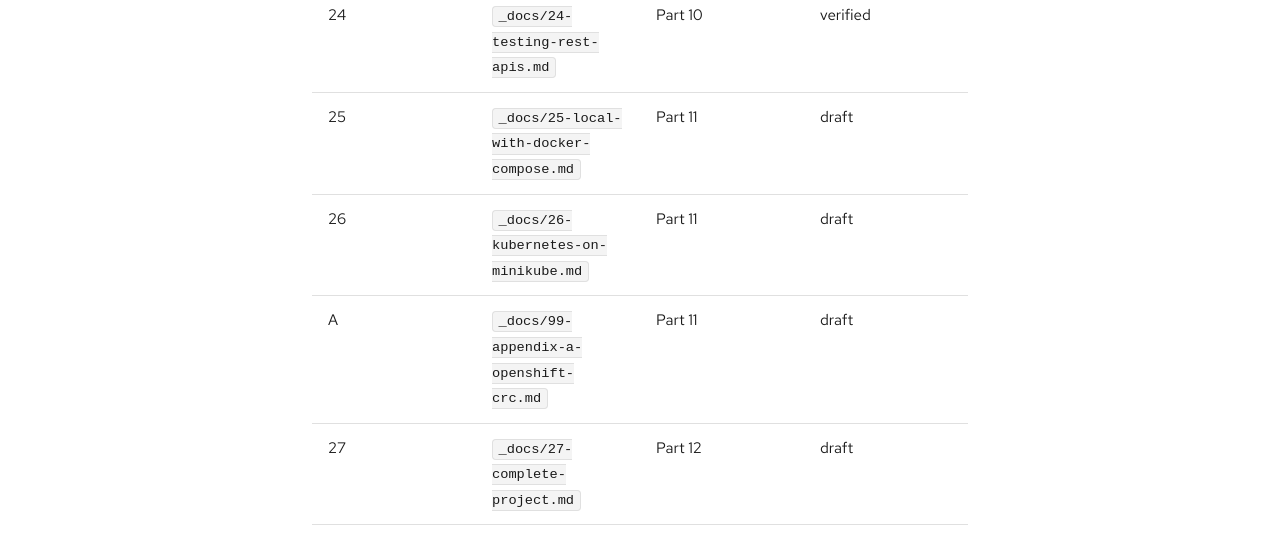
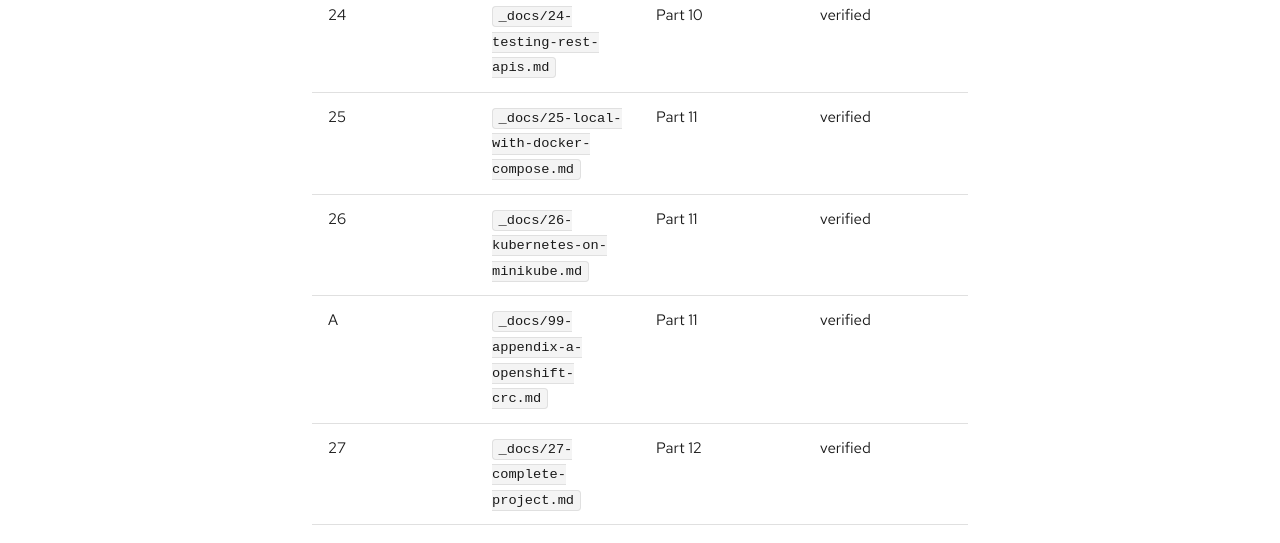
Before and after one commit to patterncatalyst/api-patterns-and-practices-rest, a Jekyll site: the page built from _plans/coverage-matrix.md, in a window 1280 px wide and 900 px high, scrolled down 7012 px. Shown: the part 153-696 px from the top of the window. Built offline with Jekyll 4.4.1, drawn with Linux system fonts in a browser that asks for light colours; some web fonts are replaced; some of the changed text lies outside the part shown.

Commit message:
docs(r06): flip Ch25-27 + Appendix A coverage to verified
Ch25/Ch27 CI-matrix verify.sh green; Ch26 real minikube bring-up + static k8s-manifests;
Appendix A static (helm lint + kubeconform) + python live on CRC. All chapters at depth,
0 ban-tier, idiomatic review PASS, static gate + jekyll build green.

```diff
--- a/_plans/coverage-matrix.md
+++ b/_plans/coverage-matrix.md
@@ -53,9 +53,9 @@ unverified) · `verified` (both stacks run green, footer flipped).
 
 | # | Addition | Chapter | File | Status |
 |---|---|---|---|---|
-| T1 | Docker/Podman Compose tier | Ch0 / Ch25 | `_docs/25-local-with-docker-compose.md` | draft |
-| T2 | minikube tier | Ch26 | `_docs/26-kubernetes-on-minikube.md` | draft |
-| T3 | CRC / OpenShift Local tier | Appendix A | `_docs/99-appendix-a-openshift-crc.md` | draft |
+| T1 | Docker/Podman Compose tier | Ch0 / Ch25 | `_docs/25-local-with-docker-compose.md` | verified |
+| T2 | minikube tier | Ch26 | `_docs/26-kubernetes-on-minikube.md` | verified |
+| T3 | CRC / OpenShift Local tier | Appendix A | `_docs/99-appendix-a-openshift-crc.md` | verified |
 
 ## Full chapter inventory (27 + appendix)
 
@@ -86,7 +86,7 @@ unverified) · `verified` (both stacks run green, footer flipped).
 | 22 | `_docs/22-quarkus-rest-in-depth.md` | Part 9 | verified |
 | 23 | `_docs/23-fastapi-in-depth.md` | Part 9 | verified |
 | 24 | `_docs/24-testing-rest-apis.md` | Part 10 | verified |
-| 25 | `_docs/25-local-with-docker-compose.md` | Part 11 | draft |
-| 26 | `_docs/26-kubernetes-on-minikube.md` | Part 11 | draft |
-| A | `_docs/99-appendix-a-openshift-crc.md` | Part 11 | draft |
-| 27 | `_docs/27-complete-project.md` | Part 12 | draft |
+| 25 | `_docs/25-local-with-docker-compose.md` | Part 11 | verified |
+| 26 | `_docs/26-kubernetes-on-minikube.md` | Part 11 | verified |
+| A | `_docs/99-appendix-a-openshift-crc.md` | Part 11 | verified |
+| 27 | `_docs/27-complete-project.md` | Part 12 | verified |
```
